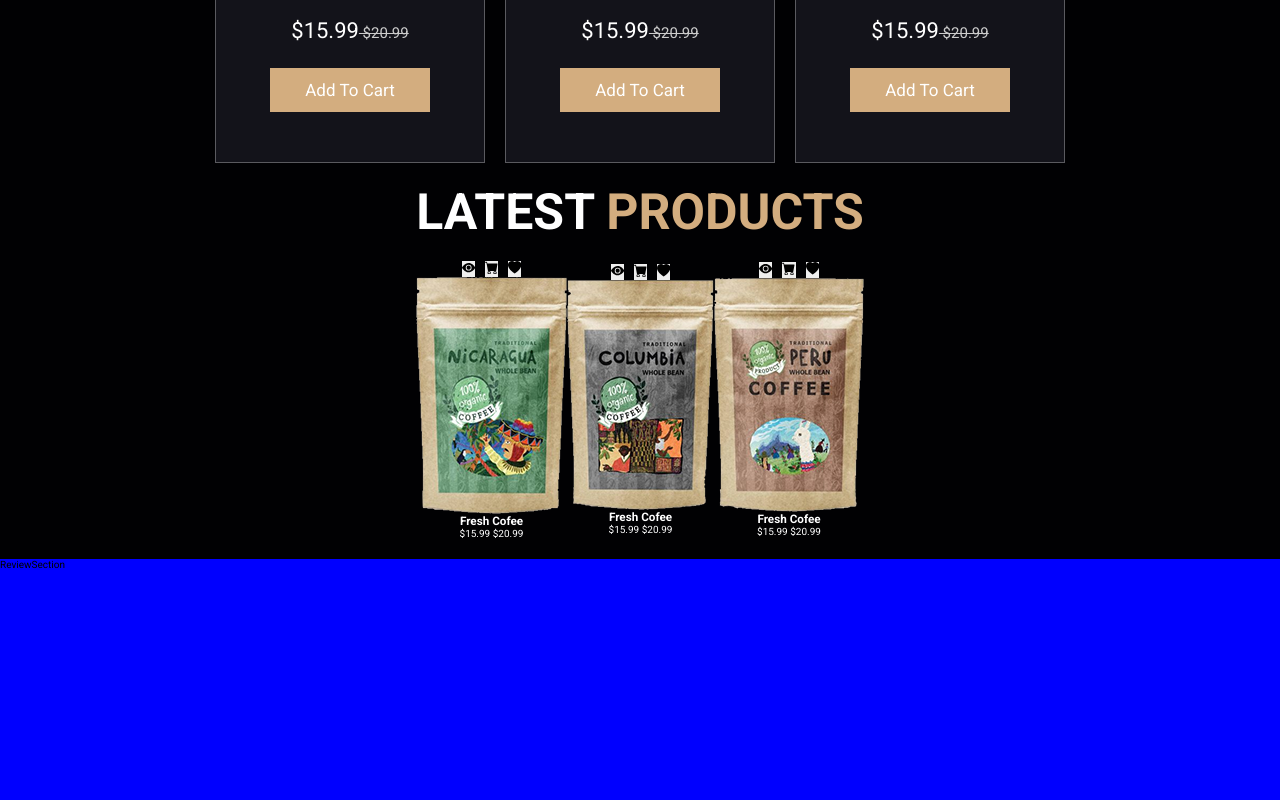
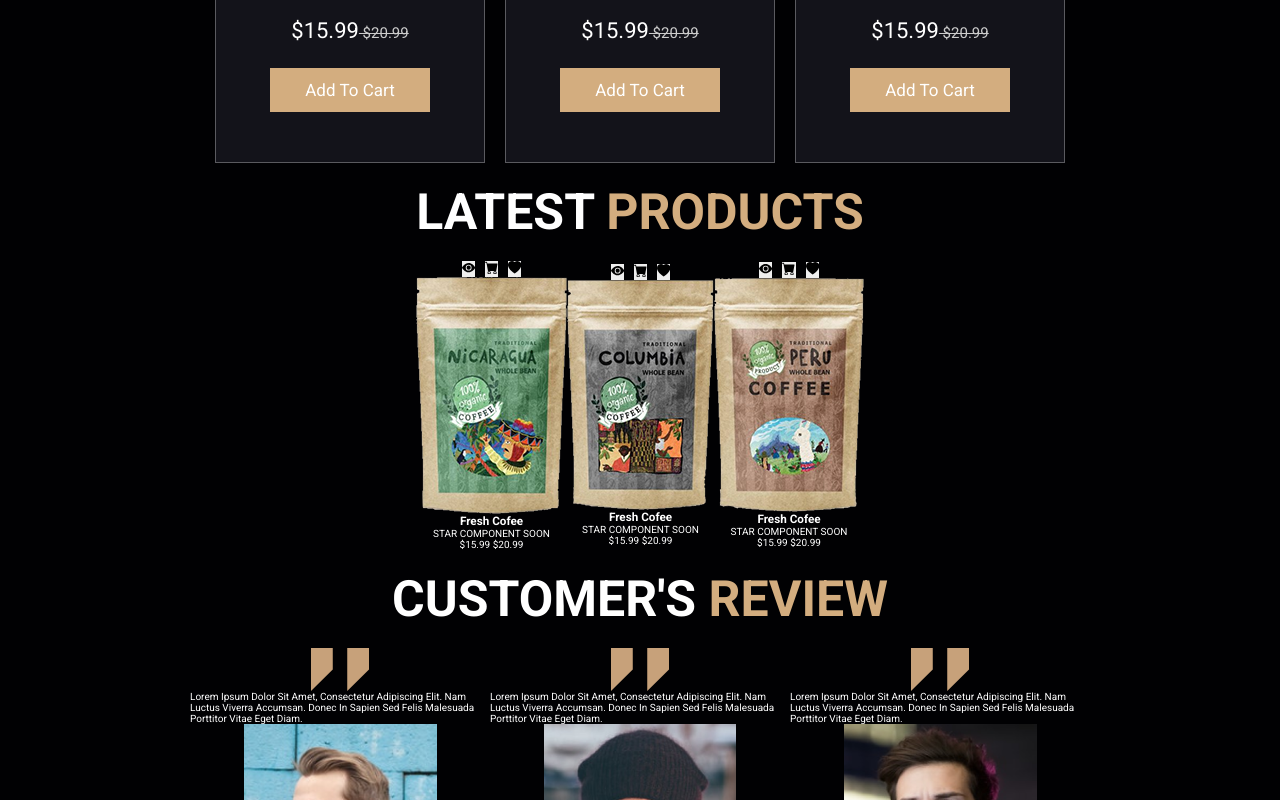
Before and after one commit to Tomek99/coffeeShop-app, a React (Create React App) app in the folder my-app/: page / in a window 1280 px wide. Shown: the part 2620-3420 px from the top of the page. Built offline with nearby package versions, Linux system fonts and the light colour scheme.

Commit message:
customer's review component was inserted

```diff
--- a/my-app/package.json
+++ b/my-app/package.json
@@ -10,6 +10,7 @@
     "react": "^18.2.0",
     "react-dom": "^18.2.0",
     "react-icons": "^4.6.0",
+    "react-id-generator": "^3.0.2",
     "react-scripts": "5.0.1",
     "web-vitals": "^2.1.4"
   },
--- a/my-app/src/components/BlogsSection.js
+++ b/my-app/src/components/BlogsSection.js
@@ -1,9 +1,11 @@
 import React from 'react'
 import '../styles/BlogsSection.scss'
-
+import Header from './Header'
 function BlogsSection() {
     return (
-        <div className='BlogsSection' id='blogsSection'>BlogsSection</div>
+        <div className='BlogsSection' id='blogsSection'>
+            <Header firstWord="our" secondWord="blogs" />
+        </div>
     )
 }
 
--- a/my-app/src/components/ContactSection.js
+++ b/my-app/src/components/ContactSection.js
@@ -1,8 +1,11 @@
 import React from 'react'
 import '../styles/ContactSection.scss'
+import Header from './Header'
 function ContactSection() {
     return (
-        <div className='ContactSection' id='contactSection'>ContactSection</div>
+        <div className='ContactSection' id='contactSection'>
+            <Header firstWord="contact" secondWord="us" />
+        </div>
     )
 }
 
--- /dev/null
+++ b/my-app/src/components/CustomerReview.js
@@ -0,0 +1,15 @@
+import React from 'react'
+
+function CustomerReview(props) {
+    return (
+        <div key={props.id} className="singleCustomer">
+            <img src={props.imageUrl} alt="quote" />
+            <p>{props.text}</p>
+            <img src={props.avatarUrl} alt="" />
+            <p>{props.name}</p>
+            <p>STAR COMPONENT SOON</p>
+        </div>
+    )
+}
+
+export default CustomerReview
--- a/my-app/src/components/LatestProduct.js
+++ b/my-app/src/components/LatestProduct.js
@@ -13,6 +13,7 @@ function LatestProduct(props) {
             <img src={props.imageUrl} alt={props.name} />
             <h3>{props.name}</h3>
             <img src="" alt="" />
+            <p>STAR COMPONENT SOON</p>
             <p><span>${props.newPrice} </span><span>${props.oldPrice}</span></p>
         </div>
     )
--- a/my-app/src/components/ReviewSection.js
+++ b/my-app/src/components/ReviewSection.js
@@ -1,8 +1,25 @@
 import React from 'react'
 import '../styles/ReviewSection.scss'
+import Header from './Header'
+import { stockCustomer } from '../data/Data'
+import CustomerReview from './CustomerReview'
+
 function ReviewSection() {
     return (
-        <div className='ReviewSection' id='reviewSection'>ReviewSection</div>
+        <div className='ReviewSection' id='reviewSection'>
+            <Header firstWord="customer's" secondWord="review" />
+            <div className='customerReview'>
+                {stockCustomer.map((item) =>
+                    <CustomerReview
+                        id={item.id}
+                        imageUrl={item.imageUrl}
+                        avatarUrl={item.avatarUrl}
+                        name={item.name}
+                        text={item.text}
+                    />
+                )}
+            </div>
+        </div>
     )
 }
 
--- a/my-app/src/data/Data.js
+++ b/my-app/src/data/Data.js
@@ -1,4 +1,3 @@
-
 export const stockData = [
     {
         id: 1,
@@ -67,3 +66,27 @@ export const stockItem = [
         oldPrice: "20.99",
     },
 ];
+
+export const stockCustomer = [
+    {
+        id: 21,
+        text: "Lorem ipsum dolor sit amet, consectetur adipiscing elit. Nam luctus viverra accumsan. Donec in sapien sed felis malesuada porttitor vitae eget diam. ",
+        avatarUrl: require('../images/pic-1.png'),
+        imageUrl: require('../images/quote-img.png'),
+        name: "John Deo",
+    },
+    {
+        id: 22,
+        text: "Lorem ipsum dolor sit amet, consectetur adipiscing elit. Nam luctus viverra accumsan. Donec in sapien sed felis malesuada porttitor vitae eget diam. ",
+        avatarUrl: require('../images/pic-2.png'),
+        imageUrl: require('../images/quote-img.png'),
+        name: "John Deo",
+    },
+    {
+        id: 23,
+        text: "Lorem ipsum dolor sit amet, consectetur adipiscing elit. Nam luctus viverra accumsan. Donec in sapien sed felis malesuada porttitor vitae eget diam. ",
+        avatarUrl: require('../images/pic-3.png'),
+        imageUrl: require('../images/quote-img.png'),
+        name: "John Deo",
+    }
+];
--- a/my-app/src/styles/AboutSection.scss
+++ b/my-app/src/styles/AboutSection.scss
@@ -2,7 +2,6 @@ div.AboutSection {
     display: flex;
     flex-direction: column;
     align-items: center;
-    color: #fff;
 
     img {
       flex-basis: 49%;
--- a/my-app/src/styles/FooterSection.scss
+++ b/my-app/src/styles/FooterSection.scss
@@ -1,4 +1,4 @@
 div.FooterSection {
     background-color: yellow;
-    height: 100vh;
+    height: 10vh;
 }
--- a/my-app/src/styles/Header.scss
+++ b/my-app/src/styles/Header.scss
@@ -3,6 +3,7 @@ header {
     font-weight: bold;
     text-transform: uppercase;
     margin-bottom: 20px;
+
     span {
         text-transform: uppercase;
         color: var(--main-color);
--- a/my-app/src/styles/ReviewSection.scss
+++ b/my-app/src/styles/ReviewSection.scss
@@ -1,4 +1,20 @@
 div.ReviewSection {
-    background-color: blue;
-    height: 100vh;
+    display:flex;
+    flex-direction: column;
+    justify-content: center;
+    align-items: center;
+    color: #fff;
+
+    div.customerReview {
+        max-width: 900px;
+        display: flex;
+        flex-direction: row;
+
+        div.singleCustomer {
+            display: flex;
+            flex-direction: column;
+            align-items: center;
+            justify-content: center;
+        }
+    }
 }
```
Also changed, not shown: 2 other files (tests, documents, lock files or other folders).
